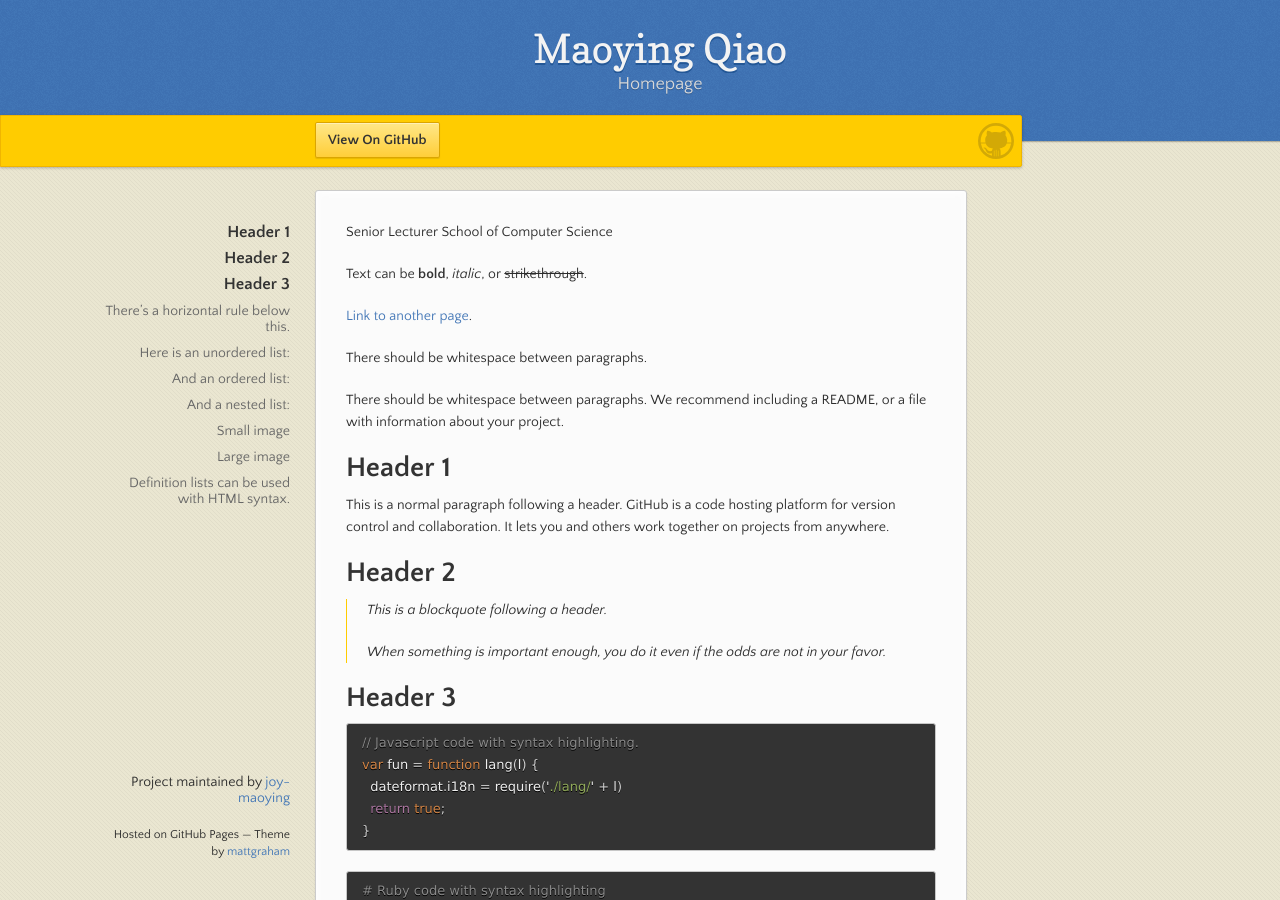
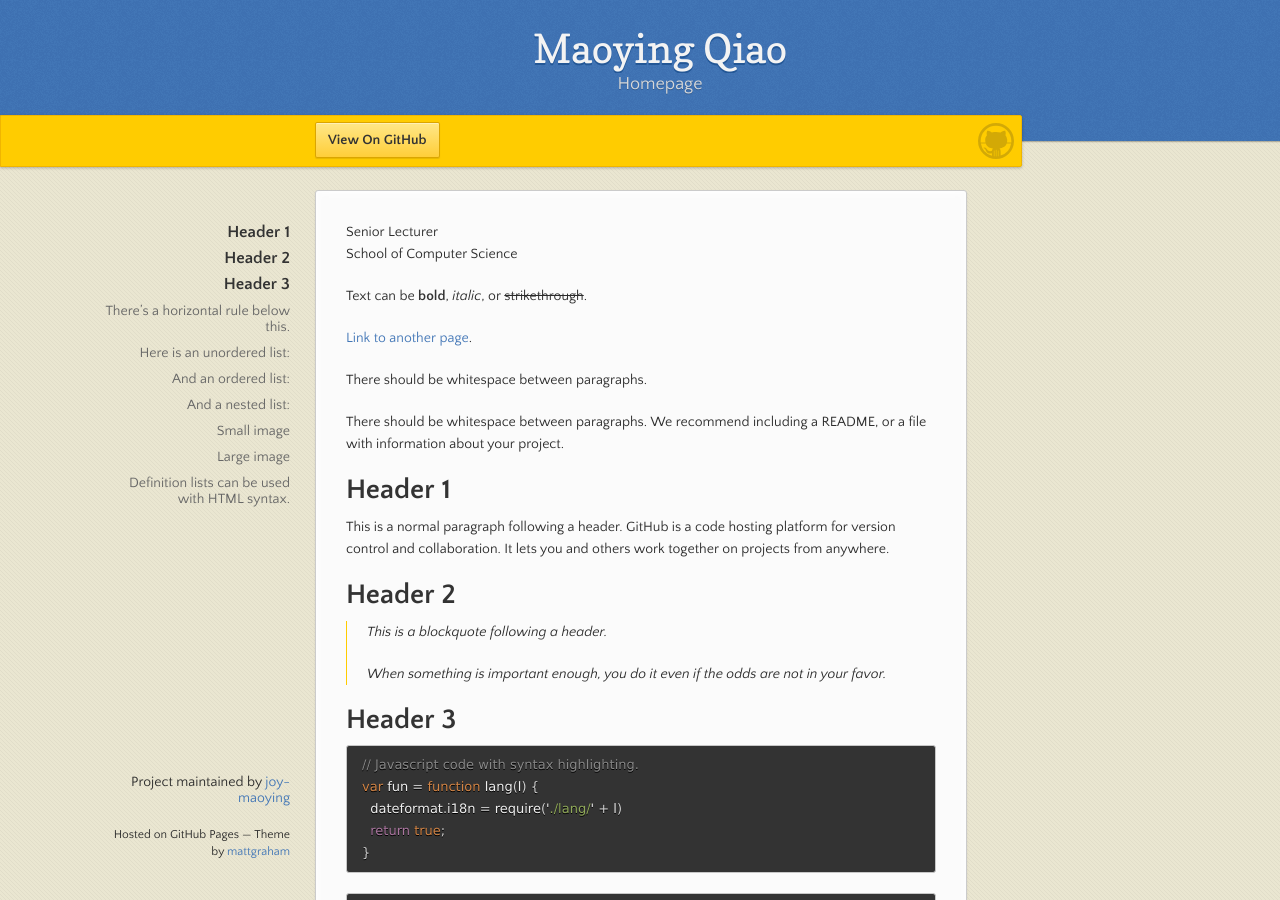
Before and after one commit to joy-maoying/maoying-qiao.github.io, a Jekyll site: the page built from index.md, in a window 1280 px wide and 900 px high. Built offline with Jekyll 4.4.1, drawn with Linux system fonts in a browser that asks for light colours.

```diff
--- a/index.md
+++ b/index.md
@@ -2,7 +2,7 @@
 layout: default
 ---
 
-Senior Lecturer
+Senior Lecturer \\
 School of Computer Science
 
 
```
